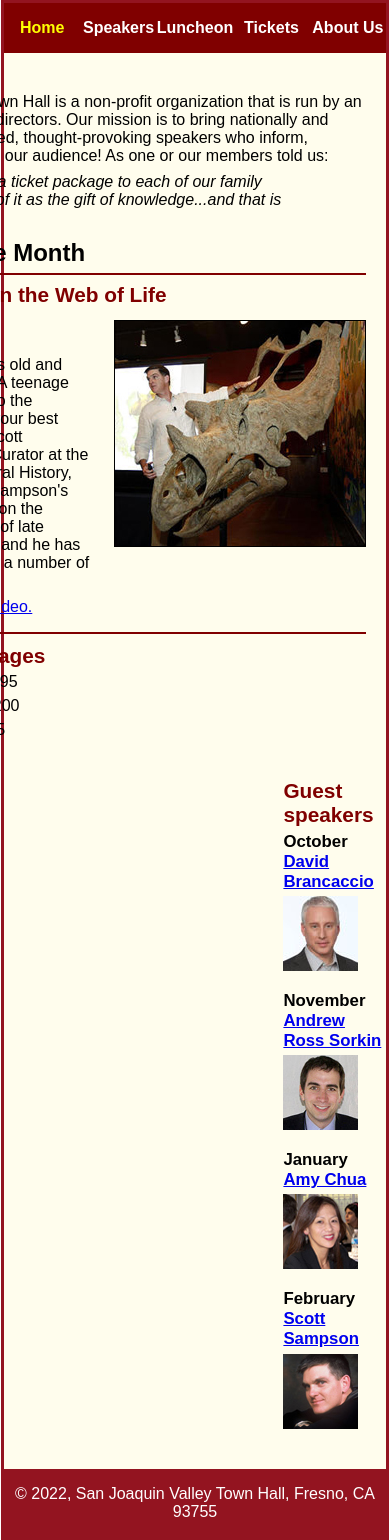
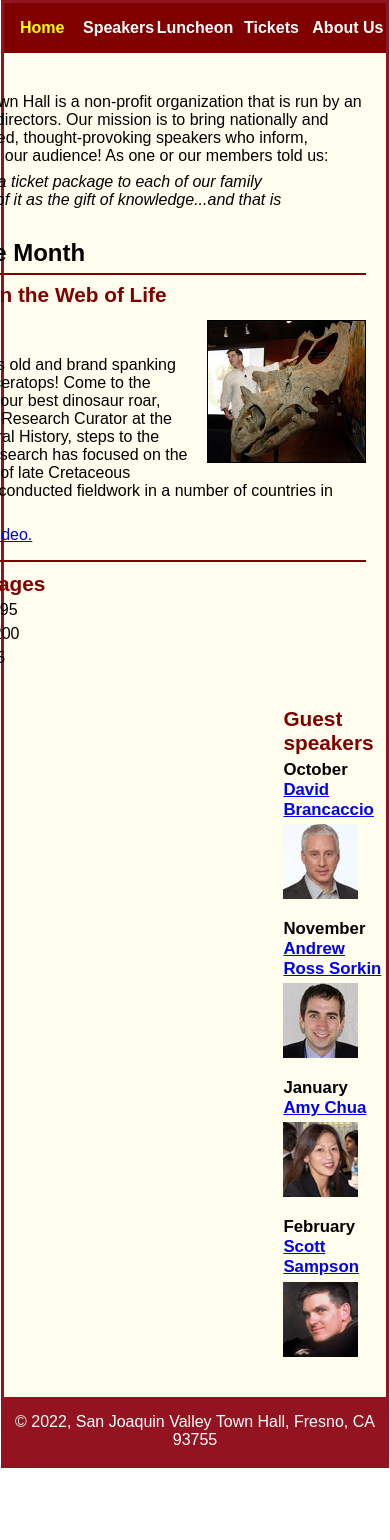
Before and after one commit to jdj25/A13, a plain HTML site: page index.html in a window 390 px wide. Shown: the part 152-1692 px from the top of the page. After the commit the page ends 1620 px from the top, so only its background shows below. Drawn offline with Linux system fonts and the light colour scheme.

Commit message:
scalable image, break points, and media queries

```diff
--- a/index.html
+++ b/index.html
@@ -67,6 +67,7 @@
 		</section>
 		<aside>
 			<h2>Guest speakers</h2>
+			<div id="speakers">
 				<h3>October<br><a href="speakers/brancaccio.html">David Brancaccio</a></h3>
 				<img src="images/brancaccio75.jpg" alt="David Brancaccio photo">
 				<h3>November<br><a href="speakers/sorkin.html">Andrew Ross Sorkin</a></h3>
@@ -75,6 +76,7 @@
 				<img src="images/chua75.jpg" alt="Amy Chua photo">
 				<h3>February<br><a href="speakers/c7_sampson.html">Scott Sampson</a></h3>
 				<img src="images/sampson75.jpg" alt="Scott Sampson photo">
+			</div>
 		</aside>
 	</main>
 	<footer>
--- a/styles/main.css
+++ b/styles/main.css
@@ -133,6 +133,8 @@ article h3 {
 }
 article img {
 	float: right;
+	max-width: 30%;
+	min-width: 150px;
 	margin: .5em 0 1em 1em;
 	border: 1px solid black;
 }
```
Lines whose indentation alone changed are shown as unchanged.
